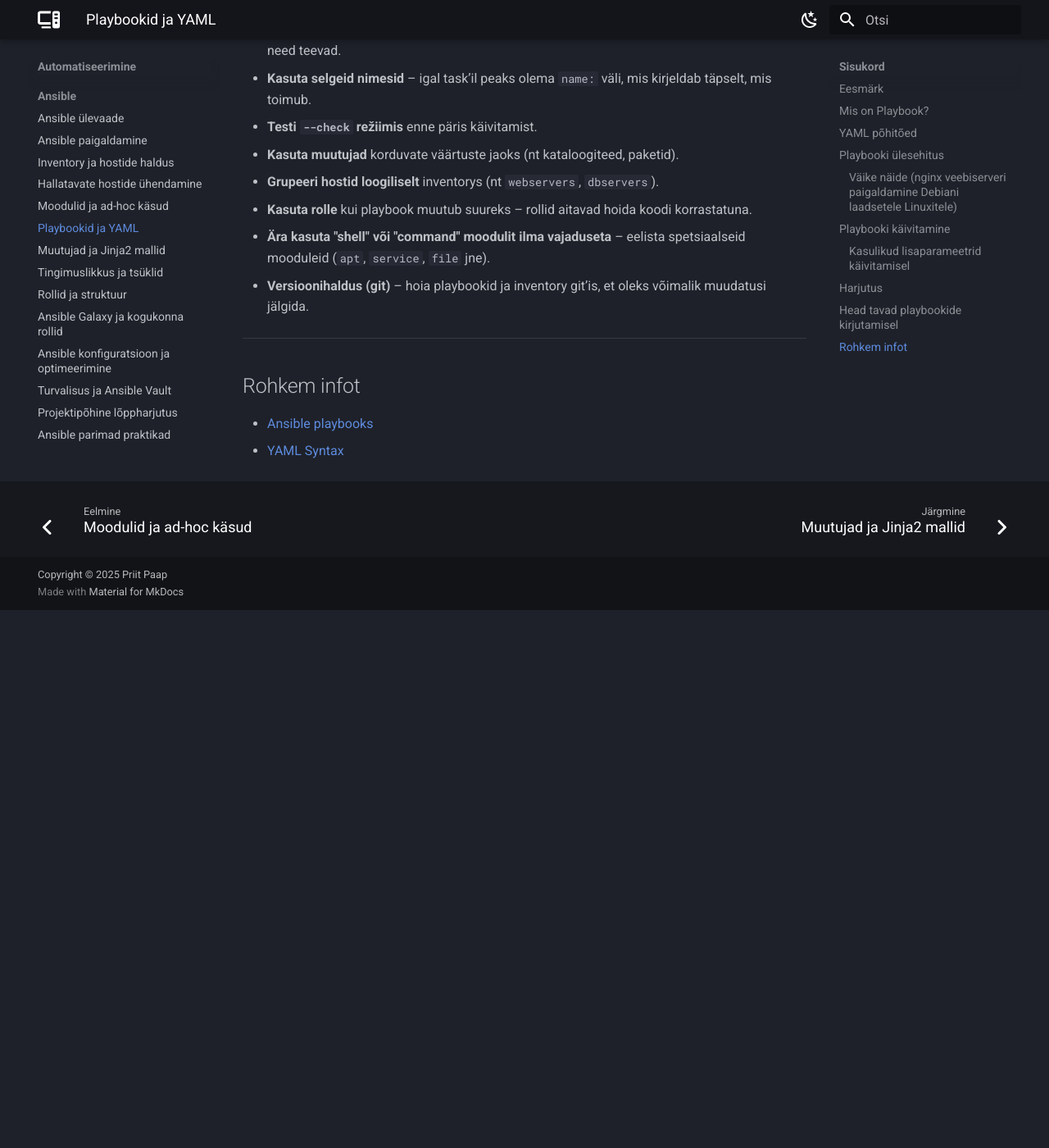
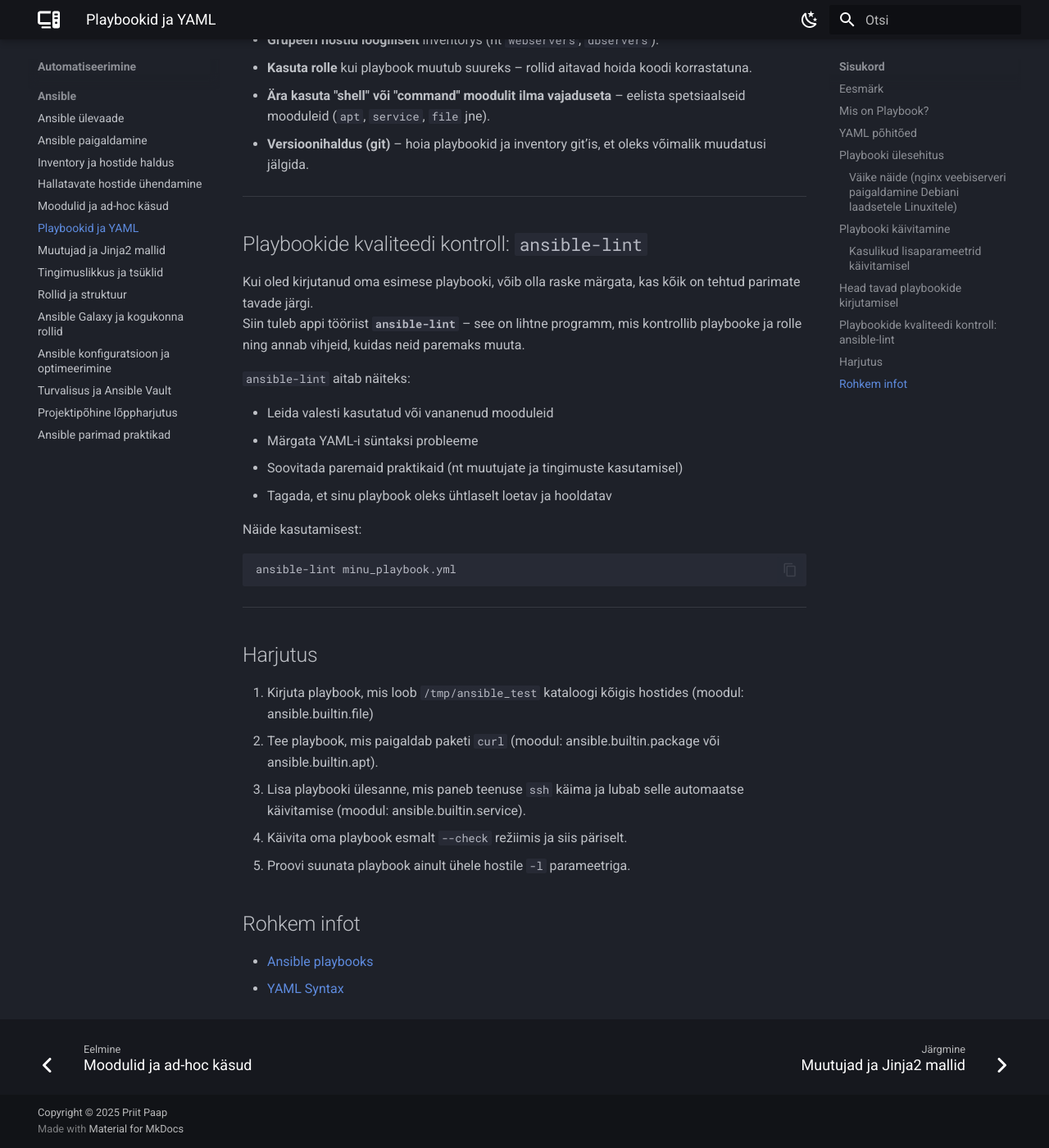
Before and after one commit to priitpaap/priitpaap.github.io, an MkDocs documentation site: the page built from docs/ansible/ansibleplaybooks.md, in a window 1280 px wide and 1400 px high, scrolled down 3686 px. Shown: the whole window at 82% size. Built offline with MkDocs 1.6.1 and Material for MkDocs 9.7.7, drawn with Linux system fonts in a browser that asks for light colours; before the commit the page ends 4430 px from its top, so only the background shows below that; some of the changed text lies outside the part shown.

Commit message:
Update ansibleplaybooks.md

````diff
--- a/docs/ansible/ansibleplaybooks.md
+++ b/docs/ansible/ansibleplaybooks.md
@@ -116,7 +116,11 @@ Kui tahad ainult näha, mida tehakse (tegelikult ei käivitata):
 ansible-playbook paigalda_nginx.yml --check
 ```
 
-Playbookid, mis vajavad  ülesannete jaoks *become* (sudo) õigusi, saab käivitada nii:
+!!! info
+  `--check` ei garanteeri 100% identsust tegeliku jooksuga (nt mõne mooduli puhul ei saa muutust ette ennustada)
+
+
+Playbookid, mis vajavad  ülesannete (tasks) jaoks *become* (sudo) õigusi, saab käivitada nii:
 
 ```bash
 ansible-playbook paigalda_nginx.yml -l web1 --become
@@ -165,6 +159,35 @@ ansible-playbook seadista_nginx.yml --diff
 
 ---
 
+## Playbookide kvaliteedi kontroll: `ansible-lint`
+
+Kui oled kirjutanud oma esimese playbooki, võib olla raske märgata, kas kõik on tehtud parimate tavade järgi.
+Siin tuleb appi tööriist **`ansible-lint`** – see on lihtne programm, mis kontrollib playbooke ja rolle ning annab vihjeid, kuidas neid paremaks muuta.
+
+`ansible-lint` aitab näiteks:
+
+- Leida valesti kasutatud või vananenud mooduleid
+- Märgata YAML-i süntaksi probleeme
+- Soovitada paremaid praktikaid (nt muutujate ja tingimuste kasutamisel)
+- Tagada, et sinu playbook oleks ühtlaselt loetav ja hooldatav
+
+Näide kasutamisest:
+
+```bash
+ansible-lint minu_playbook.yml
+```
+
+---
+
+## Harjutus
+
+1. Kirjuta playbook, mis loob `/tmp/ansible_test` kataloogi kõigis hostides (moodul: ansible.builtin.file)
+2. Tee playbook, mis paigaldab paketi `curl` (moodul: ansible.builtin.package või ansible.builtin.apt).
+3. Lisa playbooki ülesanne, mis paneb teenuse `ssh` käima ja lubab selle automaatse käivitamise (moodul: ansible.builtin.service).
+4. Käivita oma playbook esmalt `--check` režiimis ja siis päriselt.
+5. Proovi suunata playbook ainult ühele hostile `-l` parameetriga.
+
+
 ## Rohkem infot
 
 - [Ansible playbooks](https://docs.ansible.com/ansible/latest/playbook_guide/playbooks_intro.html){:target="_blank"}
````
Also changed, not shown: other parts of docs/ansible/ansibleplaybooks.md (+0 -10 lines).
